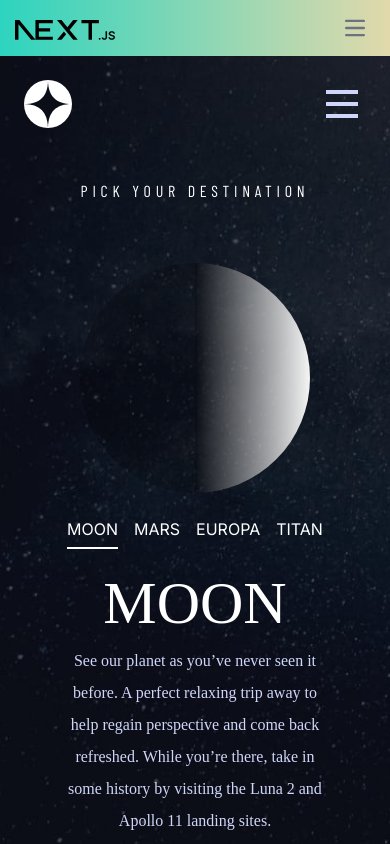
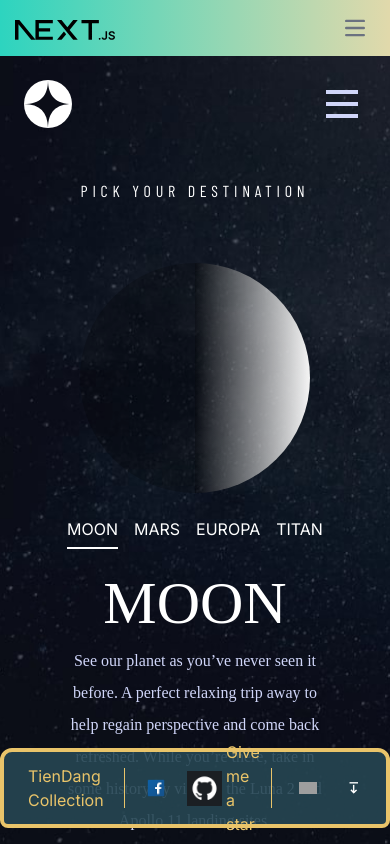
Before and after one commit to quoctienkt/quoctienkt, a Next.js app: page / in a window 390 px wide. Built offline with nearby package versions, Linux system fonts and the light colour scheme; grey boxes are pictures that could not be loaded.

Commit message:
enhance/fix layout mobile

```diff
--- a/src/components/layout/aboutUs/AboutUs.module.css
+++ b/src/components/layout/aboutUs/AboutUs.module.css
@@ -2,8 +2,7 @@
   @apply fixed bottom-4 left-1/2 -translate-x-1/2 rounded-lg h-20 py-4 px-6 text-white z-[9999];
   @apply flex flex-row gap-5 items-center justify-evenly bg-[rgb(var(--primary-rgb),_0.9)] border-[rgb(var(--color-central))] border-4 border-solid text-[rgb(var(--color-central))];
   @apply transition-all;
-  @apply max-lg:hidden;
-
+  @apply max-sm:left-0 max-sm:right-0 max-sm:translate-x-0 max-sm:!rounded-t-xl;
   &.wrapperCollapse {
     @apply bottom-0 border-b-0 py-1 h-11 rounded-none rounded-t-full gap-2;
 
```
